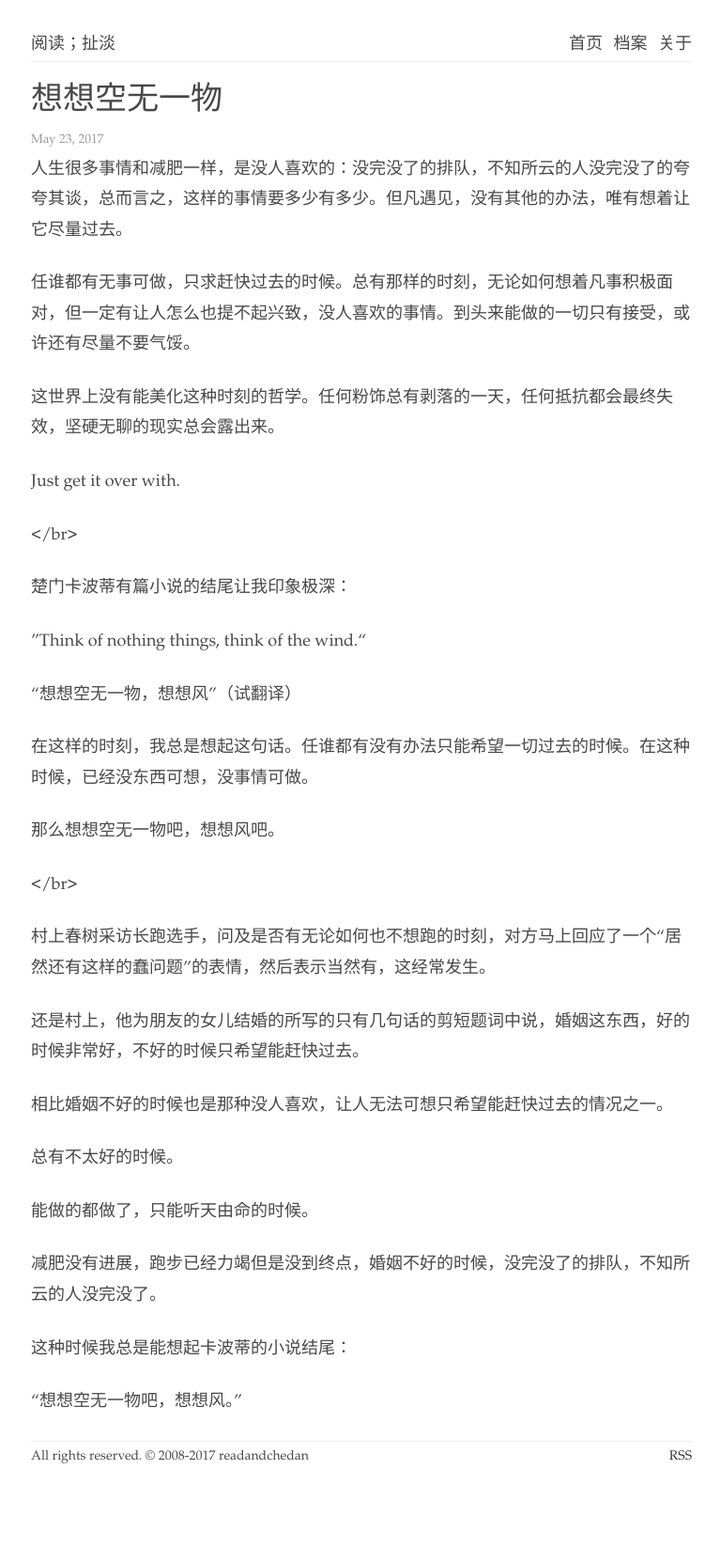
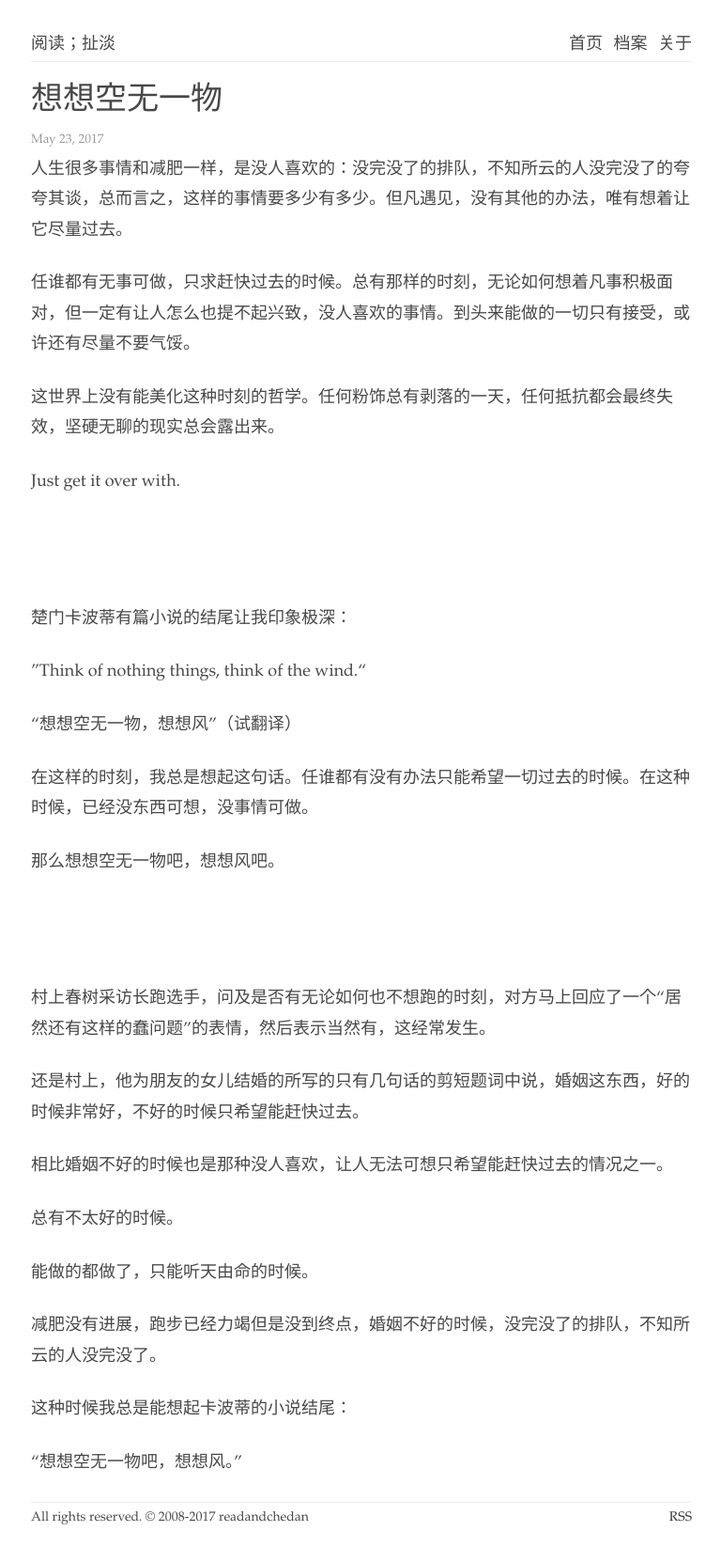
Before and after one commit to readandchedan/readandchedan.github.io, a Jekyll site: the page built from _posts/nonfiction/_posts/2017-05-23-think-of-nothing-things.md, in a window 1280 px wide. Shown: the whole page at 94% size, without its empty margins (255-1023 px from the left). Built offline with Jekyll 4.4.1, drawn with Linux system fonts in a browser that asks for light colours; before the commit the page ends 1599 px from its top, so only the background shows below that.

Commit message:
blank lines

```diff
--- a/_posts/nonfiction/_posts/2017-05-23-think-of-nothing-things.md
+++ b/_posts/nonfiction/_posts/2017-05-23-think-of-nothing-things.md
@@ -11,7 +11,7 @@ layout: default
 
 Just get it over with.
 
-</br>
+<br><br>
 
 楚门卡波蒂有篇小说的结尾让我印象极深：
 
@@ -23,7 +23,7 @@ Just get it over with.
 
 那么想想空无一物吧，想想风吧。
 
-</br>
+<br><br>
 
 村上春树采访长跑选手，问及是否有无论如何也不想跑的时刻，对方马上回应了一个“居然还有这样的蠢问题”的表情，然后表示当然有，这经常发生。
 
```
